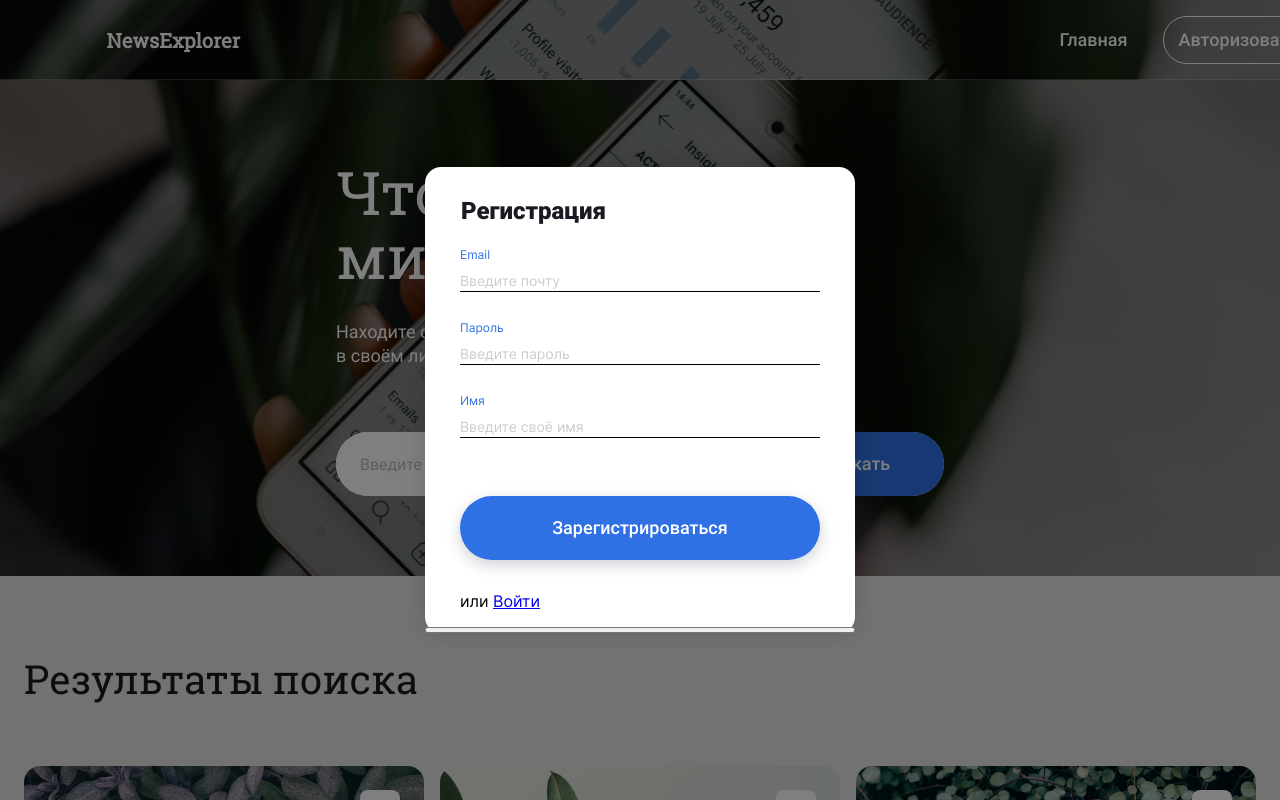
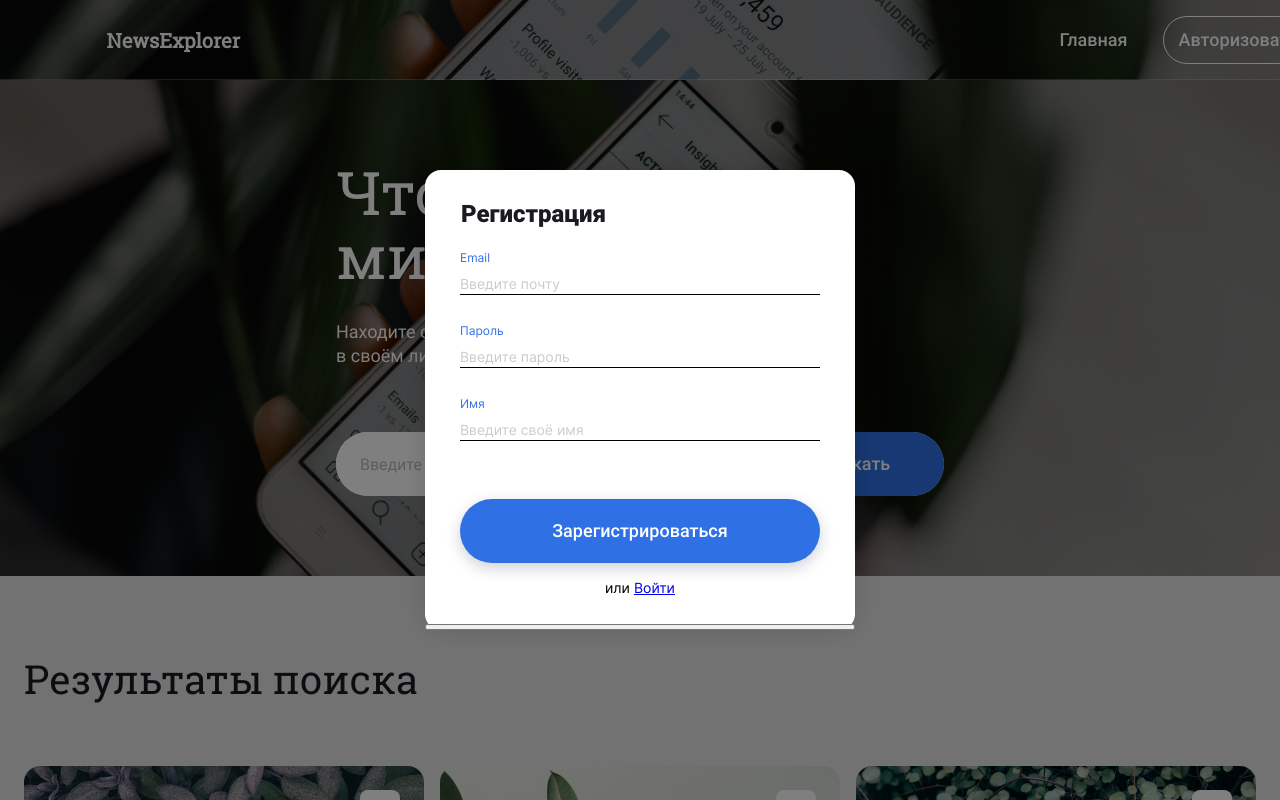
Before and after one commit to Vladimir-art/news-explorer-frontend, a React (Create React App) app: page / in a window 1280 px wide. Shown: the top 800 px of the page. Built offline with nearby package versions, Linux system fonts and the light colour scheme.

Commit message:
register-container__choice

```diff
--- a/src/blocks/register-container/__choice/register-container__choice.css
+++ b/src/blocks/register-container/__choice/register-container__choice.css
@@ -0,0 +1,12 @@
+.register-container__choice {
+  margin: 0 0 28px;
+  padding: 0;
+  font-family: "Inter", Arial, sans-serif;
+  font-style: normal;
+  font-weight: normal;
+  font-size: 14px;
+  line-height: 17px;
+  text-align: center;
+
+  color: #000000;
+}
```
